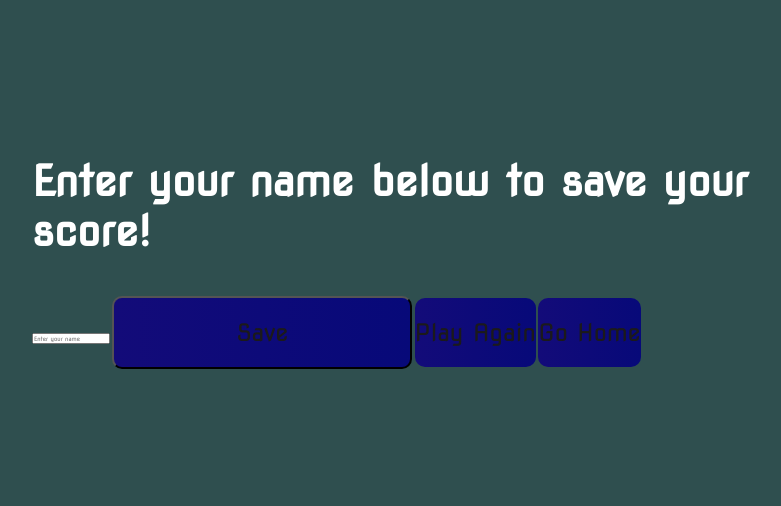
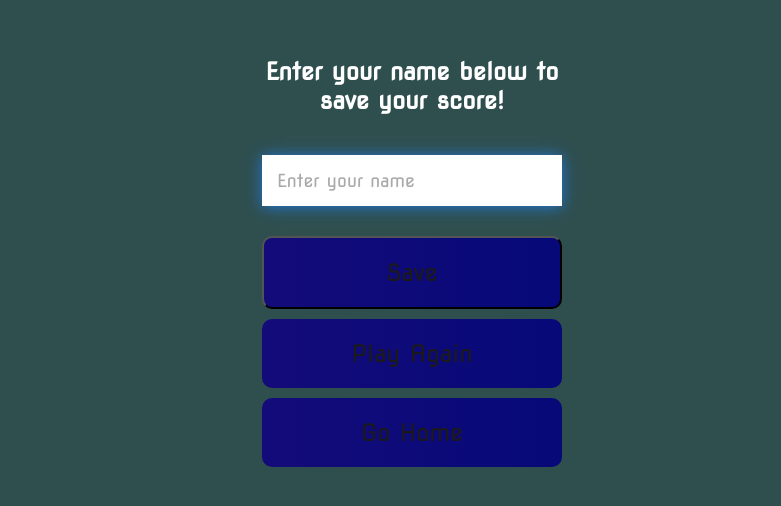
Before and after one commit to gariypaul/QuizOnSelfApp, a website: page end.html in a window 1280 px wide. Shown: the part 158-664 px from the top of the page, without its empty margins (228-1009 px from the left). Drawn offline with Linux system fonts and the light colour scheme.

Commit message:
Update mainstyle

```diff
--- a/style/style.css
+++ b/style/style.css
@@ -84,3 +84,43 @@ h2{
 #highscore-btn:hover{
     box-shadow: 0 0.4rem 1.4rem 0 rgba(241, 203, 33, 0.815);
 }
+
+
+/*End page CSS */
+
+.end-form-container{
+    width: 100%;
+    display: flex;
+    flex-direction: column;
+    align-items: center;
+    max-width: 30rem;
+}
+
+.input{
+    margin-bottom: 1rem;
+    width: 20rem;
+    padding: 1.5rem;
+    font-size: 1.8rem;
+    border: none;
+    box-shadow: 0 0.1rem 1.4rem 0 rgba(33, 127, 241, 0.815) ;
+}
+
+input::placeholder{
+    color: #aaa;
+}
+
+#username{
+    margin-bottom: 3rem;
+    width: 100%;
+    outline: none;
+}
+
+#end-text{
+    font-size: 2.4rem;
+    color: #fff;
+    text-align: center;
+}
+
+#saveScoreBtn{
+    border: none;
+}
```
